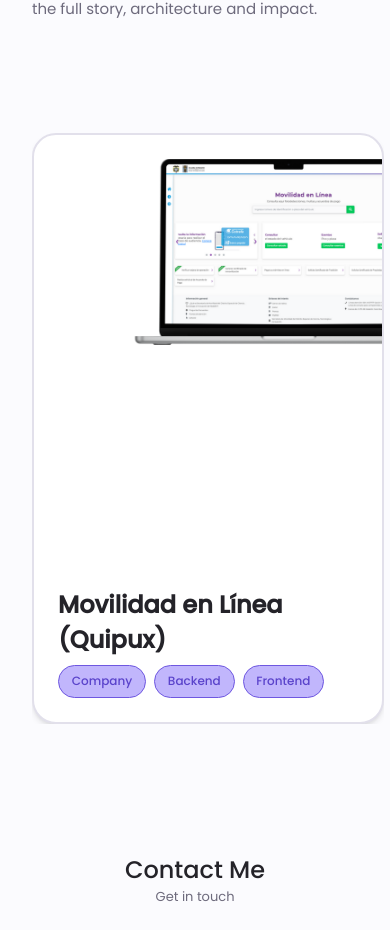
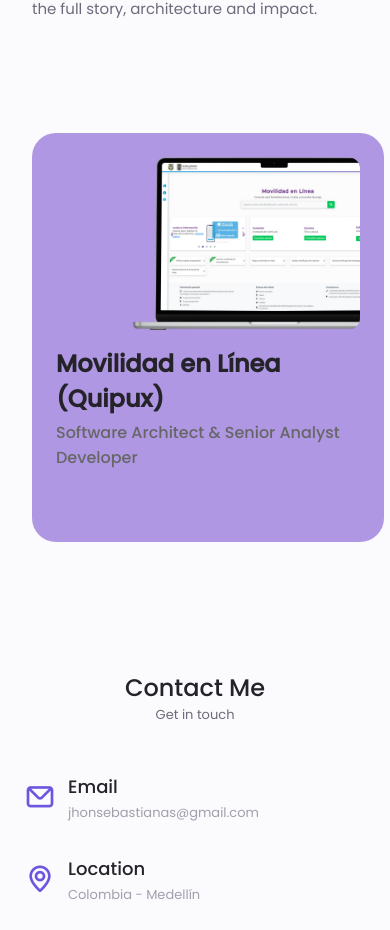
Before and after one commit to Jhonsebastianas/portafolio, a Next.js app: page / in a window 390 px wide. Shown: the part 4060-4990 px from the top of the page. Built offline with nearby package versions, Linux system fonts and the light colour scheme; a web font is replaced by a local one.

Commit message:
Improved project showcase section

```diff
--- /dev/null
+++ b/src/components/commons/CardWrapper.jsx
@@ -0,0 +1,137 @@
+"use client";
+import styled from "styled-components";
+import Image from "next/image";
+
+const Title = styled.h3`
+  font-size: 1.5rem;
+  font-weight: 700;
+  margin-bottom: 0.25rem;
+  transition: transform 0.35s ease;
+`;
+
+const SubTitle = styled.h4`
+  font-size: 1rem;
+  font-weight: 500;
+  color: #666;
+  margin: 0 0 0.5rem 0;
+  transition: transform 0.35s ease;
+`;
+
+const Description = styled.p`
+  font-size: 1rem;
+  line-height: 1.5;
+  color: #444;
+  margin: 0;
+  opacity: 0;
+  max-height: 0;
+  overflow: hidden;
+  transform: translateY(8px);
+  transition: all 0.35s ease;
+`;
+
+const Button = styled.a`
+  display: inline-block;
+  background: #111;
+  color: #fff;
+  font-size: 0.9rem;
+  font-weight: 500;
+  padding: 0.75rem 1.25rem;
+  border-radius: 12px;
+  text-decoration: none;
+  margin-top: 1rem;
+
+  opacity: 0;
+  max-height: 0;
+  overflow: hidden;
+  transform: translateY(8px);
+  transition: all 0.35s ease;
+
+  &:hover {
+    background: #333;
+  }
+`;
+
+const CardContainer = styled.div`
+  display: flex;
+  flex-direction: column;
+  border-radius: 24px;
+  padding: 2rem;
+  background: ${(props) => props.bg || "#f3f3f3"};
+  color: #111;
+  width: 100%;
+  max-width: 550px;
+  min-height: 820px;
+  position: relative;
+  overflow: hidden;
+  cursor: pointer;
+
+  @media (max-width: 768px) {
+    max-width: 100%;
+    padding: 1.5rem;
+    min-height: 400px;
+  }
+
+  /* Hover effect: reveal hidden content */
+  &:hover {
+    & ${Title}, & ${SubTitle} {
+      transform: translateY(-25px);
+    }
+
+    & ${Description}, & ${Button} {
+      opacity: 1;
+      max-height: 200px;
+      transform: translateY(0);
+    }
+  }
+`;
+
+const ImageWrapper = styled.div`
+  flex: 1;
+  display: flex;
+  align-items: center;
+  justify-content: center;
+  margin-bottom: 1.5rem;
+
+  img {
+    max-width: 90%;
+    height: auto;
+    border-radius: 12px;
+  }
+
+  @media (max-width: 768px) {
+    margin-bottom: 1rem;
+  }
+`;
+
+const Content = styled.div`
+  display: flex;
+  flex-direction: column;
+  align-items: flex-start;
+  position: relative;
+`;
+
+export default function CardWrapper({
+  title,
+  subtitle,
+  description,
+  image,
+  bg,
+  link,
+}) {
+  return (
+    <CardContainer bg={bg}>
+      <ImageWrapper>
+        <Image src={image} alt={title} width={350} height={200} />
+      </ImageWrapper>
+
+      <Content>
+        <Title>{title || ""}</Title>
+        {subtitle && <SubTitle>{subtitle}</SubTitle>}
+        <Description>{description}</Description>
+        <Button href={link} rel="noopener noreferrer">
+          Explore ↗
+        </Button>
+      </Content>
+    </CardContainer>
+  );
+}
--- a/src/components/sections/ProjectsShowcase.jsx
+++ b/src/components/sections/ProjectsShowcase.jsx
@@ -1,8 +1,8 @@
-import React, { useEffect, useMemo, useRef, useState } from "react";
+import React, { useEffect, useRef } from "react";
 import styled from "styled-components";
-import Link from "next/link";
 import portfolioProjects from "@constants/portfolio";
 import { createHorizontalScroll } from "../../util/animations";
+import CardWrapper from "@components/commons/CardWrapper";
 
 const Section = styled.section`
   min-height: 100vh;
@@ -69,150 +69,12 @@ const Cards = styled.div`
   display: grid;
   gap: 2rem;
   grid-auto-flow: column;
-  grid-auto-columns: minmax(600px, 50vw);
+  grid-auto-columns: minmax(560px, 50vw);
   padding-right: 4rem;
 
   @media (max-width: 1024px) {
     grid-auto-columns: 100%;
     padding-right: 0;
-  }
-`;
-
-const Card = styled.article`
-  border-radius: 1.5rem;
-  overflow: visible;
-  background: var(--container-color);
-  border: 2px solid var(--gray-color);
-  transition: all 0.4s cubic-bezier(0.4, 0, 0.2, 1);
-  box-shadow: 0 4px 6px -1px rgba(0, 0, 0, 0.1),
-    0 2px 4px -1px rgba(0, 0, 0, 0.06);
-  position: relative;
-  z-index: 1;
-
-  &:hover {
-    #transform: translateY(-8px);
-    box-shadow: 0 25px 50px -12px rgba(0, 0, 0, 0.25);
-    border-color: var(--first-color);
-    z-index: 10;
-  }
-`;
-
-const Thumb = styled.div`
-  aspect-ratio: 16/9;
-  position: relative;
-  overflow: hidden;
-  margin: 1.5rem;
-  transition: all 0.4s ease;
-
-  width: 95%;
-
-  /* alineación configurable */
-  margin-left: ${({ align }) =>
-    align === "left" ? "0" : align === "center" ? "auto" : "auto"};
-  margin-right: ${({ align }) =>
-    align === "right" ? "0" : align === "center" ? "auto" : "auto"};
-
-  img {
-    width: 100%;
-    height: 100%;
-    object-fit: cover;
-    display: block;
-    transition: transform 0.4s ease;
-  }
-
-  ${Card}:hover & {
-    transform: translateY(-10px);
-  }
-`;
-
-const Meta = styled.div`
-  padding: 0 1.5rem 1.5rem;
-  display: flex;
-  flex-direction: column-reverse;
-  gap: 1rem;
-  transition: all 0.4s ease;
-`;
-
-const Title = styled.h3`
-  font-size: clamp(1.5rem, 3vw, 2rem);
-  margin: 0;
-  color: var(--title-color);
-  font-weight: var(--font-semi-bold);
-  transition: color 0.3s ease;
-`;
-
-const Categories = styled.div`
-  display: flex;
-  flex-wrap: wrap;
-  gap: 0.5rem;
-  margin-top: 0.5rem;
-
-  span {
-    background: var(--first-color-lighter);
-    color: var(--first-color-alt);
-    padding: 0.4rem 0.8rem;
-    border-radius: 999px;
-    font-size: var(--smaller-font-size);
-    font-weight: var(--font-medium);
-    border: 1px solid var(--first-color);
-    transition: all 0.3s ease;
-  }
-`;
-
-const HoverContent = styled.div`
-  opacity: 0;
-  transform: translateY(20px);
-  transition: all 0.4s ease;
-  margin-top: 1rem;
-
-  ${Card}:hover & {
-    opacity: 1;
-    transform: translateY(0);
-  }
-`;
-
-const Description = styled.p`
-  color: var(--text-color);
-  font-size: var(--normal-font-size);
-  line-height: 1.6;
-  margin: 0 0 1rem;
-  opacity: 0.9;
-`;
-
-const Languages = styled.div`
-  display: flex;
-  flex-wrap: wrap;
-  gap: 0.5rem;
-  margin-bottom: 1rem;
-
-  span {
-    background: var(--gray-color);
-    color: var(--text-color);
-    padding: 0.3rem 0.7rem;
-    border-radius: 999px;
-    font-size: var(--smaller-font-size);
-    font-weight: var(--font-medium);
-    border: 1px solid var(--gray-color);
-  }
-`;
-
-const Footer = styled.div`
-  display: flex;
-  gap: 1rem;
-  align-items: center;
-
-  a {
-    color: var(--first-color);
-    font-weight: var(--font-semi-bold);
-    text-decoration: none;
-    padding: 0.5rem 1rem;
-    border-radius: 0.5rem;
-    transition: all 0.2s ease;
-
-    &:hover {
-      background: var(--first-color-lighter);
-      color: var(--first-color-alt);
-    }
   }
 `;
 
@@ -304,56 +166,21 @@ const ProjectsShowcase = () => {
           </LeftCopy>
           <RightRail>
             <Cards ref={railRef}>
-              {portfolioProjects.map((p) => (
-                <Card key={p.slug || p.title}>
-                  <Thumb align={p.align || "right"}>
-                    <img src={`/images/projects/${p.img}`} alt={p.title} />
-                  </Thumb>
-                  <Meta>
-                    <div>
-                      <Title>{p.title}</Title>
-                      <Categories>
-                        {p.categories &&
-                          p.categories.map((cat) => (
-                            <span key={cat}>
-                              {cat === "companie"
-                                ? "Company"
-                                : cat.charAt(0).toUpperCase() + cat.slice(1)}
-                            </span>
-                          ))}
-                      </Categories>
-                    </div>
-                    <HoverContent>
-                      <Description>{p.description}</Description>
-                      {p.languages && (
-                        <Languages>
-                          {p.languages.map((t) => (
-                            <span key={t}>{t}</span>
-                          ))}
-                        </Languages>
-                      )}
-                      <Footer>
-                        <Link
-                          href={`/projects/${
-                            p.slug || encodeURIComponent(p.title.toLowerCase())
-                          }`}
-                        >
-                          View details →
-                        </Link>
-                        {p.url && (
-                          <a
-                            href={p.url}
-                            target="_blank"
-                            rel="noopener noreferrer"
-                          >
-                            Live ↗
-                          </a>
-                        )}
-                      </Footer>
-                    </HoverContent>
-                  </Meta>
-                </Card>
-              ))}
+              {portfolioProjects.map((project) => {
+                const { background, description, img, job, slug, title } = project;
+                const exploreLink = `/projects/${slug || encodeURIComponent(p.title.toLowerCase())}`;
+                const imageProject = `/images/projects/${img}`;
+                return (
+                  <CardWrapper
+                    title={title}
+                    subtitle={job || null}
+                    description={description}
+                    image={imageProject}
+                    bg={background}
+                    link={exploreLink}
+                  />
+                );
+              })}
             </Cards>
           </RightRail>
         </Grid>
--- a/src/constants/portfolio.js
+++ b/src/constants/portfolio.js
@@ -1,5 +1,5 @@
 const portfolioProjects = [
-        {
+    {
         title: 'Movilidad en Línea (Quipux)',
         slug: 'movilidad-en-linea-quipux',
         categories: ["companie","backend","frontend"],
@@ -9,6 +9,8 @@ const portfolioProjects = [
         longDescription: `A large scale portal for citizens to perform mobility procedures online. I contributed to microservices hardening, CI/CD, caching and UX improvements to reduce queue times and visits.`,
         url: 'https://www.medellin.gov.co/portal-movilidad/#/public',
         align: 'right',
+        background: 'rgb(176, 151, 227)',
+        job: 'Software Architect & Senior Analyst Developer',
     },
     {
         title: "CGI DIGITAL Côte d'Ivoire (Quipux Afrique)",
@@ -20,6 +22,8 @@ const portfolioProjects = [
         longDescription: `As part of a distributed team, I worked on backend services, security hardening and API integrations to enable real‑time document issuance and nationwide service consistency.`,
         url: 'https://eservices.cgi.ci/avit/#/public',
         align: 'right',
+        background: 'rgb(253, 192, 26)',
+        job: 'Senior Analyst Developer Leader',
     },
     {
         title: 'Controlsep',
@@ -31,6 +35,7 @@ const portfolioProjects = [
         longDescription: `Controlsep helps households monitor and optimize water and energy usage. I designed the architecture, built the API and created a reactive UI with real‑time charts, offline storage and PWA capabilities.`,
         url: 'https://controlsep.com/',
         align: 'center',
+        background: 'rgb(233, 233, 233)',
     },
     {
         title: 'Tagmascota',
```
